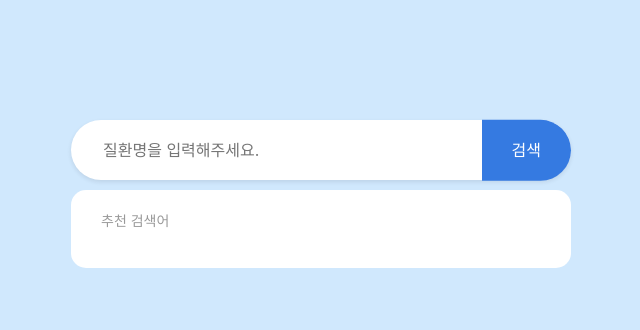
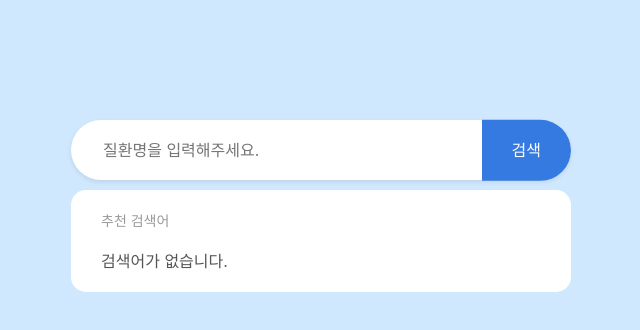
Before and after one commit to hayeonn2/Search-Bar, a React (Vite) app: page / in a window 1280 px wide. Shown: the top 330 px of the page, without its empty margins (319-959 px from the left). Built offline with nearby package versions, Linux system fonts and the light colour scheme; a web font is replaced by a local one.

Commit message:
feat | 조건부 렌더링을 통해 검색어 없을 때 처리

```diff
--- a/src/components/SearchBar/SearchBar.tsx
+++ b/src/components/SearchBar/SearchBar.tsx
@@ -43,11 +43,16 @@ export function SearchBar() {
 
       <ResultsContainer>
         <RecommendTitle>추천 검색어</RecommendTitle>
-        {limitedList?.map((value) => (
-          <ResultsList key={value.sickCd}>
-            <a href="/">{value.sickNm}</a>
-          </ResultsList>
-        ))}
+
+        {limitedList && limitedList.length > 0 ? (
+          limitedList.map((value) => (
+            <ResultsList key={value.sickCd}>
+              <a href="/">{value.sickNm}</a>
+            </ResultsList>
+          ))
+        ) : (
+          <NoRecommend>검색어가 없습니다.</NoRecommend>
+        )}
       </ResultsContainer>
     </Container>
   );
@@ -105,3 +110,6 @@ const ResultsList = styled.li`
     margin-bottom: 5px;
   }
 `;
+const NoRecommend = styled.li`
+  color: #555;
+`;
```
